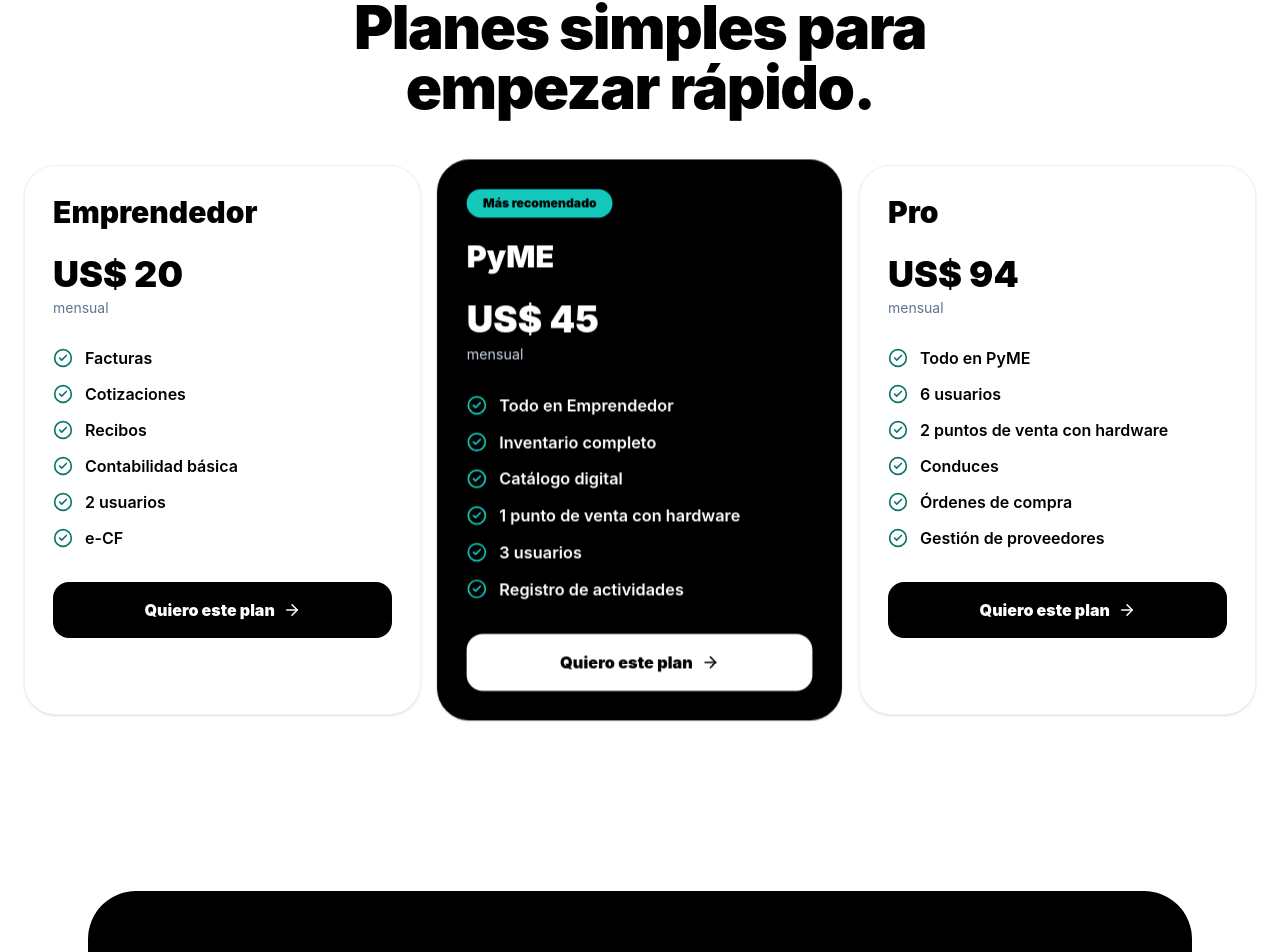
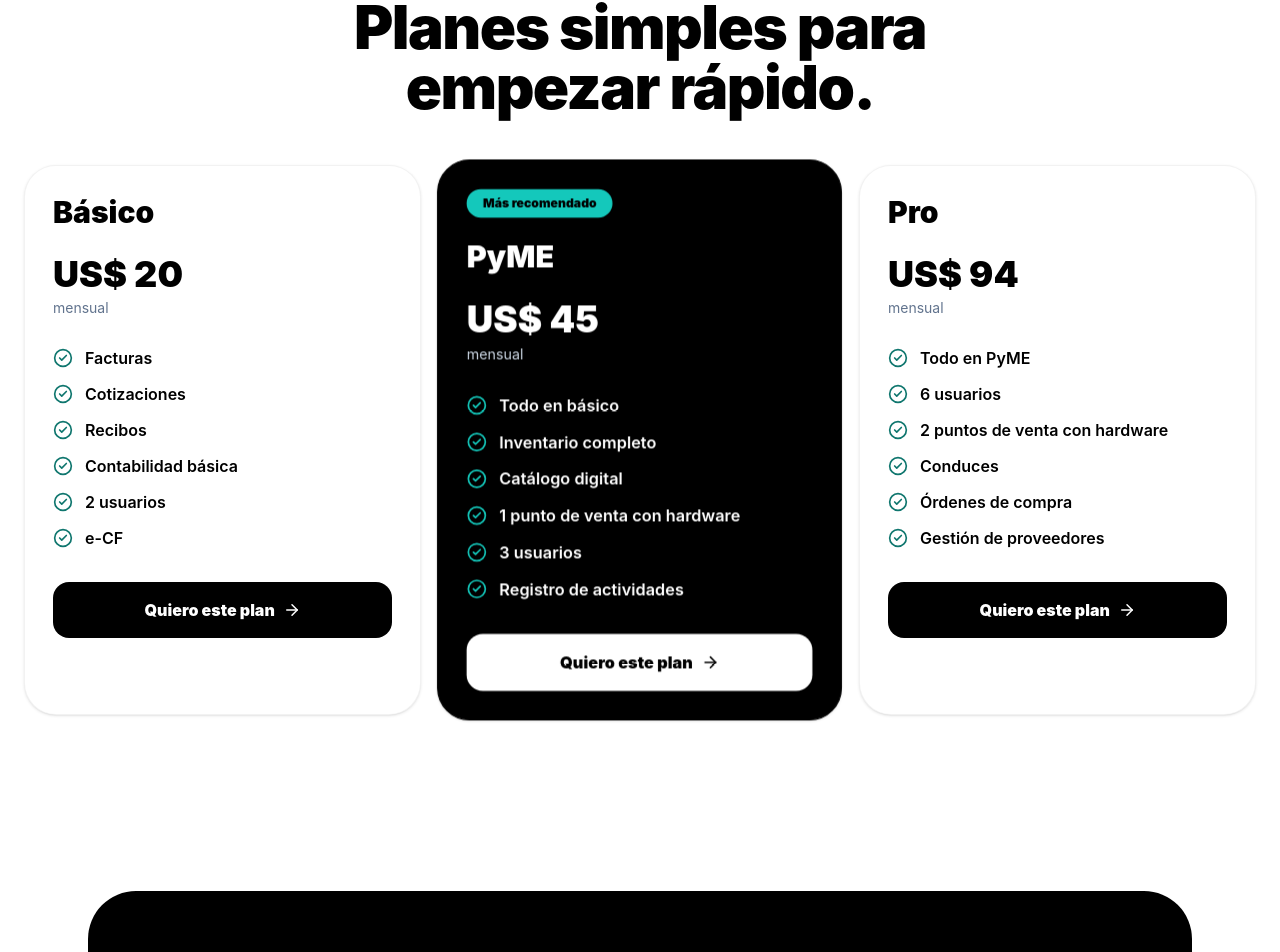
Before and after one commit to epicadrd/landing-page-corex, a React (Vite) app: page / in a window 1280 px wide. Shown: the part 4178-5130 px from the top of the page. Built offline with nearby package versions, Linux system fonts and the light colour scheme.

Commit message:
Cambiando el nombre de plan emprendedor a plan basico en la vista principal

```diff
--- a/src/pages/LandingPage.jsx
+++ b/src/pages/LandingPage.jsx
@@ -542,7 +542,7 @@ export default function LandingPage() {
           <div className="grid md:grid-cols-3 gap-5">
             {[
                 [
-                  "Emprendedor",
+                  "Básico",
                   "US$ 20",
                   [
                     "Facturas",
@@ -557,7 +557,7 @@ export default function LandingPage() {
                   "PyME",
                   "US$ 45",
                   [
-                    "Todo en Emprendedor",
+                    "Todo en básico",
                     "Inventario completo",
                     "Catálogo digital",
                     "1 punto de venta con hardware",
```
